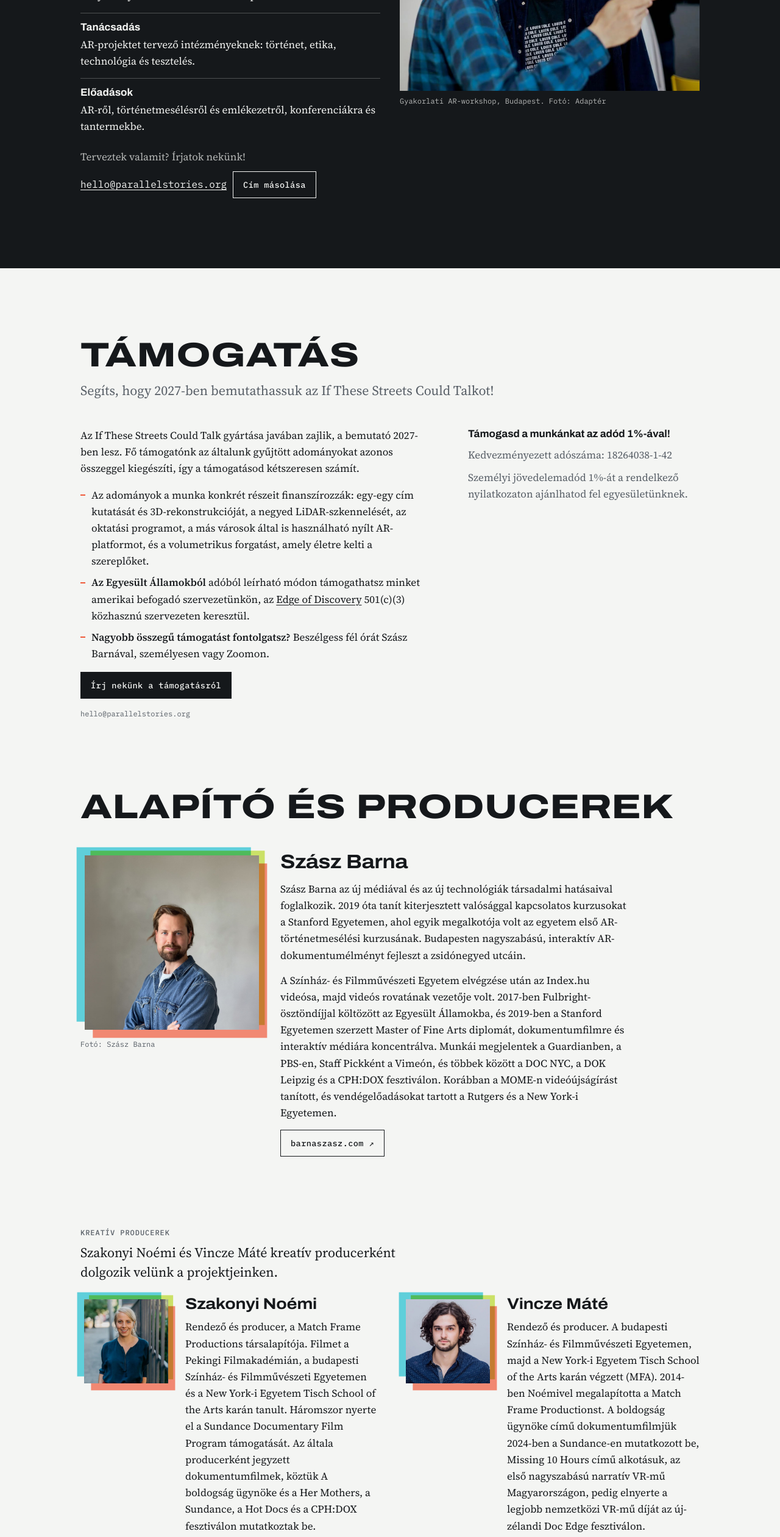
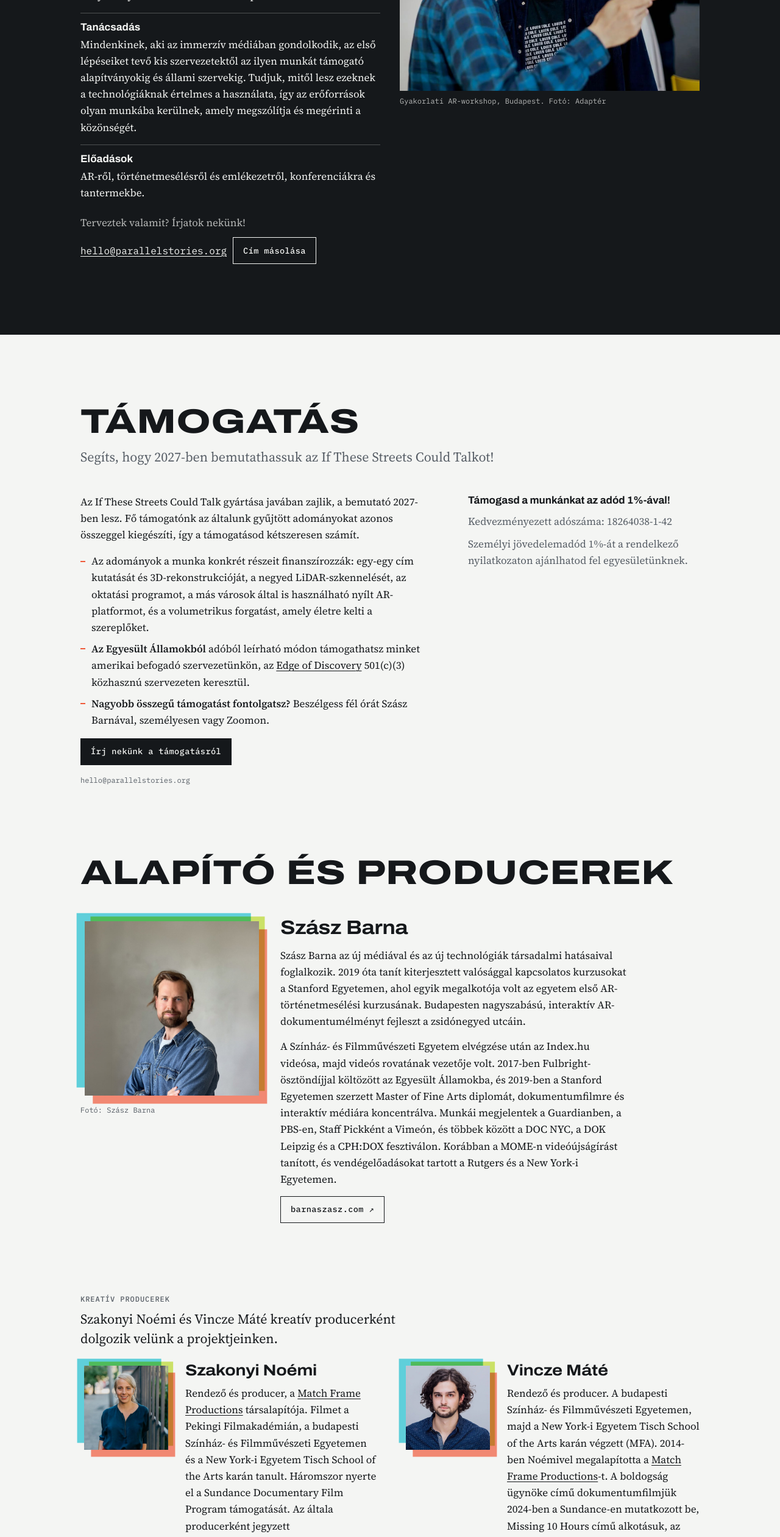
Before and after one commit to barnabarna/parallelstories-website, a plain HTML site: page hu/index.html in a window 1280 px wide. Shown: the part 9378-11899 px from the top of the page at 61% size. Drawn offline with Linux system fonts and the light colour scheme.

Commit message:
Deploy: Consulting for anyone incl. funders and public bodies; link Match Frame in producer bios
Co-Authored-By: Claude Opus 5.5 <noreply@anthropic.com>

Source: c944f2f3a80df6b2bb27c9d763a96bb4828e46ca

```diff
--- a/hu/index.html
+++ b/hu/index.html
@@ -937,7 +937,7 @@ html[lang="hu"] h2{font-size:clamp(1.6rem,.9rem + 3.4vw,3.5rem)}
           <p>Segítünk múzeumoknak, emlékhelyeknek, egyetemeknek és fesztiváloknak abban, hogy jól használják az AR-t. Legutóbb többek között a Varsói Gettó Múzeummal, a Claims Conference-szel és a Sussexi Egyetemmel dolgoztunk. Magyarul és angolul, személyesen vagy online is dolgozunk.</p>
           <ul class="offers">
             <li><h3 class="h4">Workshopok</h3><span>Gyakorlati alkalmak, egy naptól a teljes sorozatig. A csapatotok a saját helyszínetekre szabott koncepcióval távozik.</span></li>
-            <li><h3 class="h4">Tanácsadás</h3><span>AR-projektet tervező intézményeknek: történet, etika, technológia és tesztelés.</span></li>
+            <li><h3 class="h4">Tanácsadás</h3><span>Mindenkinek, aki az immerzív médiában gondolkodik, az első lépéseiket tevő kis szervezetektől az ilyen munkát támogató alapítványokig és állami szervekig. Tudjuk, mitől lesz ezeknek a technológiáknak értelmes a használata, így az erőforrások olyan munkába kerülnek, amely megszólítja és megérinti a közönségét.</span></li>
             <li><h3 class="h4">Előadások</h3><span>AR-ről, történetmesélésről és emlékezetről, konferenciákra és tantermekbe.</span></li>
           </ul>
           <div style="display:grid;gap:10px">
@@ -1009,14 +1009,14 @@ html[lang="hu"] h2{font-size:clamp(1.6rem,.9rem + 3.4vw,3.5rem)}
             <figure><div class="layered small"><span class="lc" aria-hidden="true"></span><img src="../img/17-noemi-szakonyi.jpg" alt="Szakonyi Noémi portréja." width="900" height="900" loading="lazy"></div></figure>
             <div class="person-text">
               <h3>Szakonyi Noémi</h3>
-              <p>Rendező és producer, a Match Frame Productions társalapítója. Filmet a Pekingi Filmakadémián, a budapesti Színház- és Filmművészeti Egyetemen és a New York-i Egyetem Tisch School of the Arts karán tanult. Háromszor nyerte el a Sundance Documentary Film Program támogatását. Az általa producerként jegyzett dokumentumfilmek, köztük A boldogság ügynöke és a Her Mothers, a Sundance, a Hot Docs és a CPH:DOX fesztiválon mutatkoztak be.</p>
+              <p>Rendező és producer, a <a href="https://www.instagram.com/matchframeproductions/" target="_blank" rel="noopener">Match Frame Productions</a> társalapítója. Filmet a Pekingi Filmakadémián, a budapesti Színház- és Filmművészeti Egyetemen és a New York-i Egyetem Tisch School of the Arts karán tanult. Háromszor nyerte el a Sundance Documentary Film Program támogatását. Az általa producerként jegyzett dokumentumfilmek, köztük A boldogság ügynöke és a Her Mothers, a Sundance, a Hot Docs és a CPH:DOX fesztiválon mutatkoztak be.</p>
             </div>
           </div>
           <div class="person">
             <figure><div class="layered small"><span class="lc" aria-hidden="true"></span><img src="../img/18-mate-vincze.jpg" alt="Vincze Máté portréja." width="900" height="900" loading="lazy"></div></figure>
             <div class="person-text">
               <h3>Vincze Máté</h3>
-              <p>Rendező és producer. A budapesti Színház- és Filmművészeti Egyetemen, majd a New York-i Egyetem Tisch School of the Arts karán végzett (MFA). 2014-ben Noémivel megalapította a Match Frame Productionst. A boldogság ügynöke című dokumentumfilmjük 2024-ben a Sundance-en mutatkozott be, Missing 10 Hours című alkotásuk, az első nagyszabású narratív VR-mű Magyarországon, pedig elnyerte a legjobb nemzetközi VR-mű díját az új-zélandi Doc Edge fesztiválon.</p>
+              <p>Rendező és producer. A budapesti Színház- és Filmművészeti Egyetemen, majd a New York-i Egyetem Tisch School of the Arts karán végzett (MFA). 2014-ben Noémivel megalapította a <a href="https://www.instagram.com/matchframeproductions/" target="_blank" rel="noopener">Match Frame Productions</a>-t. A boldogság ügynöke című dokumentumfilmjük 2024-ben a Sundance-en mutatkozott be, Missing 10 Hours című alkotásuk, az első nagyszabású narratív VR-mű Magyarországon, pedig elnyerte a legjobb nemzetközi VR-mű díját az új-zélandi Doc Edge fesztiválon.</p>
             </div>
           </div>
         </div>
```
Also changed, not shown: index.html (+3 -3 lines).
